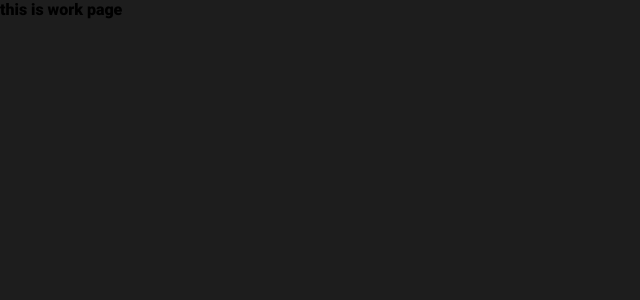
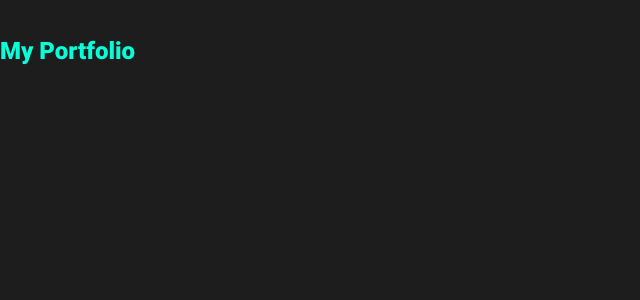
Before and after one commit to rahimi-pouria/myPortFolioWebSite, a Nuxt app: page /Work in a window 1280 px wide. Shown: the top 300 px of the page, without its empty margins (0-640 px from the left). Built offline with nearby package versions, Linux system fonts and the light colour scheme.

Commit message:
create portfolio

```diff
--- a/assets/css/fonts.scss
+++ b/assets/css/fonts.scss
@@ -191,10 +191,22 @@
   font-size: clamp(34px,3vw,38px);
   line-height: 120%;
 }
+.f48-400{
+  font-style: normal;
+  font-weight: 400;
+  font-size: clamp(40px,3vw,48px);
+  line-height: 120%;
+}
 .f48-700{
   font-style: normal;
   font-weight: 700;
   font-size: clamp(40px,3vw,48px);
+  line-height: 120%;
+}
+.f72-400{
+  font-style: normal;
+  font-weight: 400;
+  font-size: clamp(68px,3vw,72px);
   line-height: 120%;
 }
 .f72-700{
--- /dev/null
+++ b/components/home/myPortFolio.vue
@@ -0,0 +1,18 @@
+<template>
+    <div class="flex">
+        <h2 class="f24-400 Portfolio">
+            My Portfolio
+        </h2>
+    </div>
+</template>
+
+<script>
+</script>
+
+<style lang="scss" scoped>
+    .Portfolio{
+        color: #08fdd8;
+        font-weight: 400;
+        line-height: 6.7rem;
+    }
+</style>
--- a/layouts/homeLayout.vue
+++ b/layouts/homeLayout.vue
@@ -1,5 +1,5 @@
 <template>
-    <div class="flex w-full text-white">
+    <div class="flex w-full h-[100vh] text-white">
         <div class="w-[15%] bg-[#181818] text-white">
             <LayoutComponentMenuLayout />
         </div>
--- a/pages/MyProject/index.vue
+++ b/pages/MyProject/index.vue
@@ -1,5 +1,5 @@
 <template>
-    <div class="flex">
+    <div class="flex pt-8">
         this is MyProject page
     </div>
 </template>
--- a/pages/Work/index.vue
+++ b/pages/Work/index.vue
@@ -1,6 +1,6 @@
 <template>
     <div class="flex">
-        this is work page
+        <HomeMyPortFolio />
     </div>
 </template>
 
```
